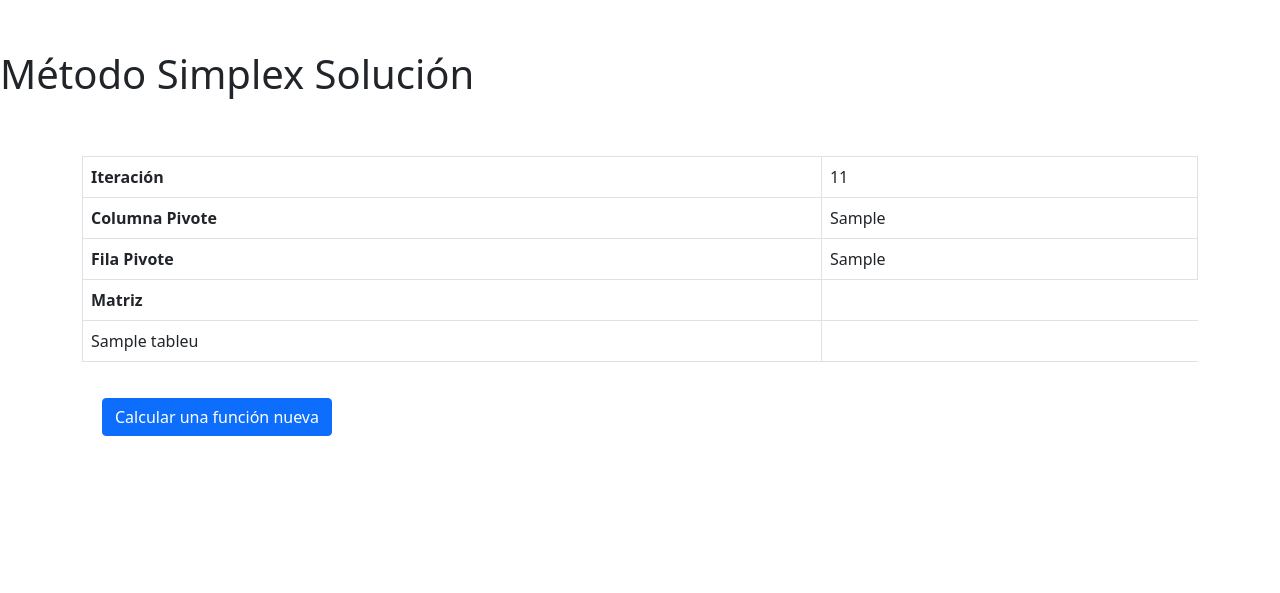
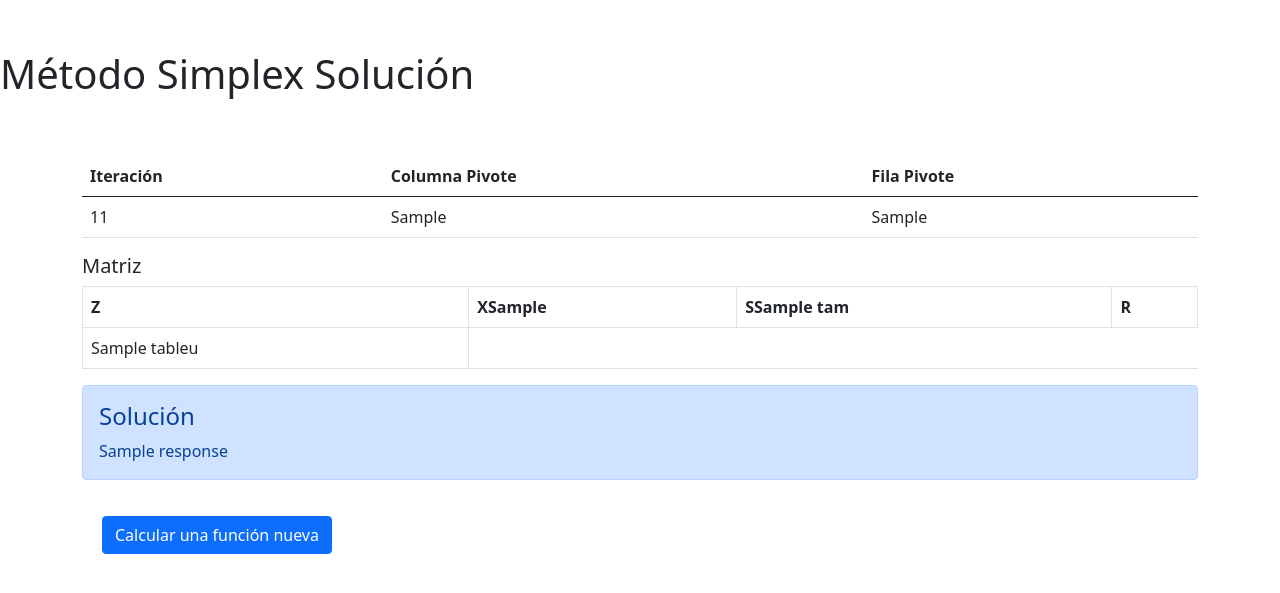
Before and after one commit to VanessaNicole1/metodo-simplex, a Django app: template app/templates/sol.html in a window 1280 px wide. Shown: the top 593 px of the page. Run offline with Django 3.2, Linux system fonts and the light colour scheme; the template is opened without the code that fills it: most values are stand-ins (such as "Sample title", 1, 10 or a date in 2020).

Commit message:
ahora si se ve bacan

```diff
--- a/app/SimplexMethod/maxi.py
+++ b/app/SimplexMethod/maxi.py
@@ -42,7 +42,7 @@ class Tableau:
 
     def display(self):
         matriz = matrix([self.obj] + self.rows)
-        self.final_response['obj']= self.obj[-1];
+        self.final_response['z']= self.obj[-1];
         count =0;
         for row in self.rows:
             self.final_response['x'+str(count)]=row[-1]
--- a/app/SimplexMethod/views.py
+++ b/app/SimplexMethod/views.py
@@ -48,12 +48,13 @@ def calculo(request):
             tabla.add_constraint(restric, rta)
 
         response, rta  = tabla.solve()
-        tamano = restricts + 2
+        tamano = restricts
+        varis = variables
         print(response)  # only for see how return data please delete this
         print(rta)
 
     return render(
-        request, "sol.html", context={"solution": response, "response":rta,"tam": tamano}
+        request, "sol.html", context={"solution": response, "response":rta, "tam": range(tamano), "x": range(varis)}
     )  # iter solution to present response
 
     # *******EXAMPLE OF RESPONSE**********
--- a/app/templates/sol.html
+++ b/app/templates/sol.html
@@ -17,35 +17,64 @@
   <h1 style="padding-top: 50px; padding-bottom: 50px">Método Simplex Solución</h1>
 
   <div class="container">
+    {% for solucion in solution %}
+
+    <table class="table">
+
+      <thead>
+        <tr>
+          <th scope="col">Iteración</th>
+          <th scope="col">Columna Pivote</th>
+          <th scope="col">Fila Pivote</th>
+        </tr>
+      </thead>
+      <tbody>
+        <tr>
+          <TD>{{ solucion.iter|add:"1" }}</TD>
+          <TD>{{ solucion.pivot.0 }}</TD>
+          <TD>{{ solucion.pivot.1 }}</TD>
+        </tr>
+      </tbody>
+    </table>
+
+    <p class="h5">Matriz</p>
+
+    <TABLE class="table table-bordered">
+      <thead>
+        <TR>
+          <th>Z</th>
+          {% for i in x %}
+          <th>X{{i}}</th>
+          {% endfor %}
+          {% for j in tam %}
+          <th>S{{j}}</th>
+          {% endfor %}
+          <th>R</th>
+        </TR>
+      </thead>
+      <tbody>
+        {% for k in solucion.tableu %}
+
+        <TR>
+          {%for l in k%}
+          <TD>{{ l }}</TD>
+          {%endfor%}
+        </TR>
+
+        {% endfor %}
+      </tbody>
 
 
-    <TABLE class="table table-bordered">
 
-      {% for solucion in solution %}
+    </TABLE>
 
-      <TR>
-        <th scope="col">Iteración</th>
-        <TD>{{ solucion.iter|add:"1" }}</TD>
-      </TR>
-      <TR>
-        <th scope="col">Columna Pivote</th>
-        <TD>{{ solucion.pivot.0 }}</TD>
-      </TR>
-      <TR>
-        <th scope="col">Fila Pivote</th>
-        <TD>{{ solucion.pivot.1 }}</TD>
-      </TR>
+    {% endfor %}
 
-      <TR>
-        <th scope="col" rowspan="{{tam}}">Matriz</th>
-      </TR>
-      {% for i in solucion.tableu %}
-      <TR>
-        <TD>{{ i }}</TD>
-      </TR>
-      {% endfor %}
-      {% endfor %}
-    </TABLE>
+    <div class="alert alert-primary" role="alert">
+      <p class="h4">Solución</p>
+      {{response}}
+    </div>
+
 
     <form method='GET' action="/">
       {% csrf_token %}
```
